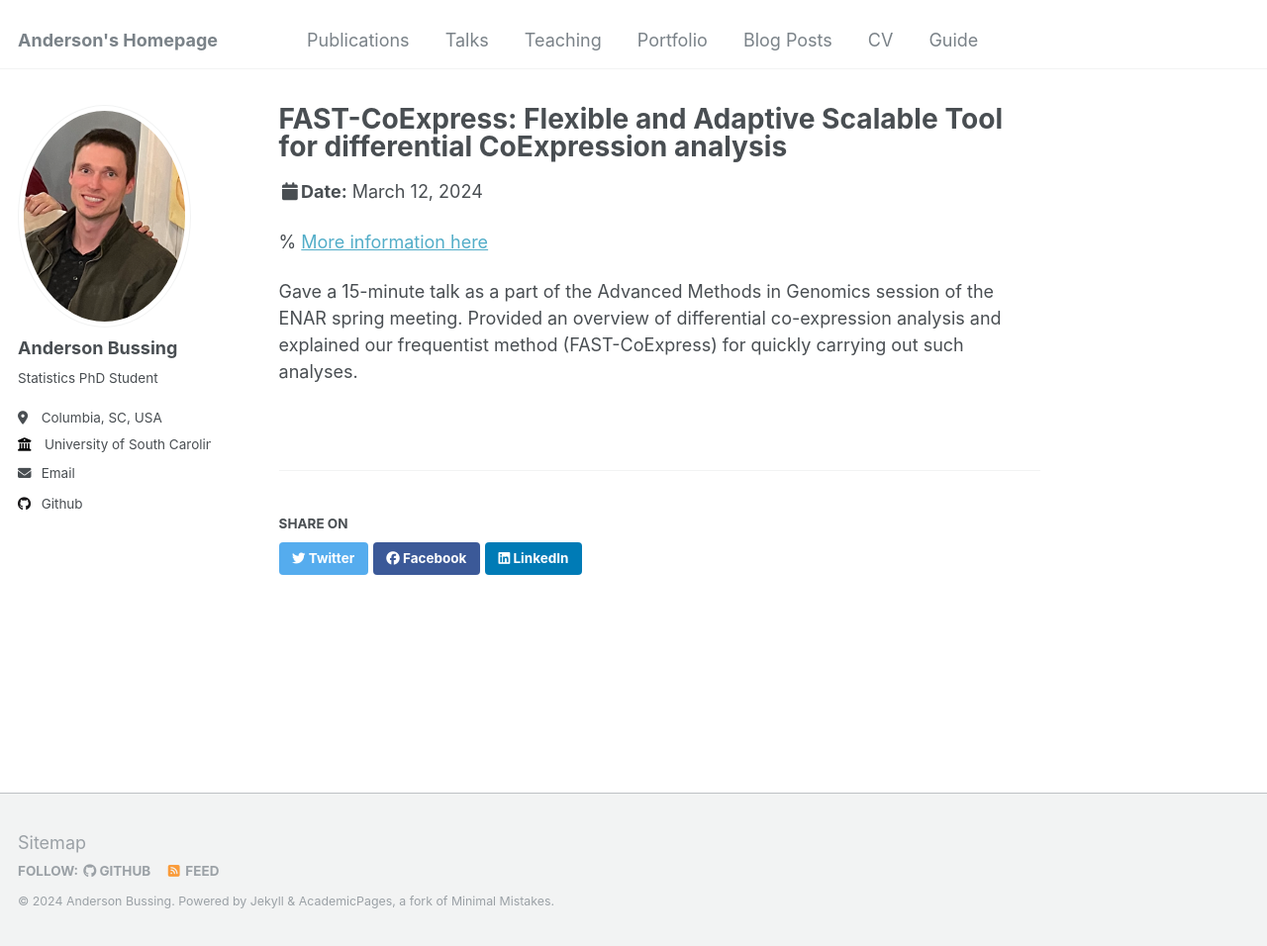
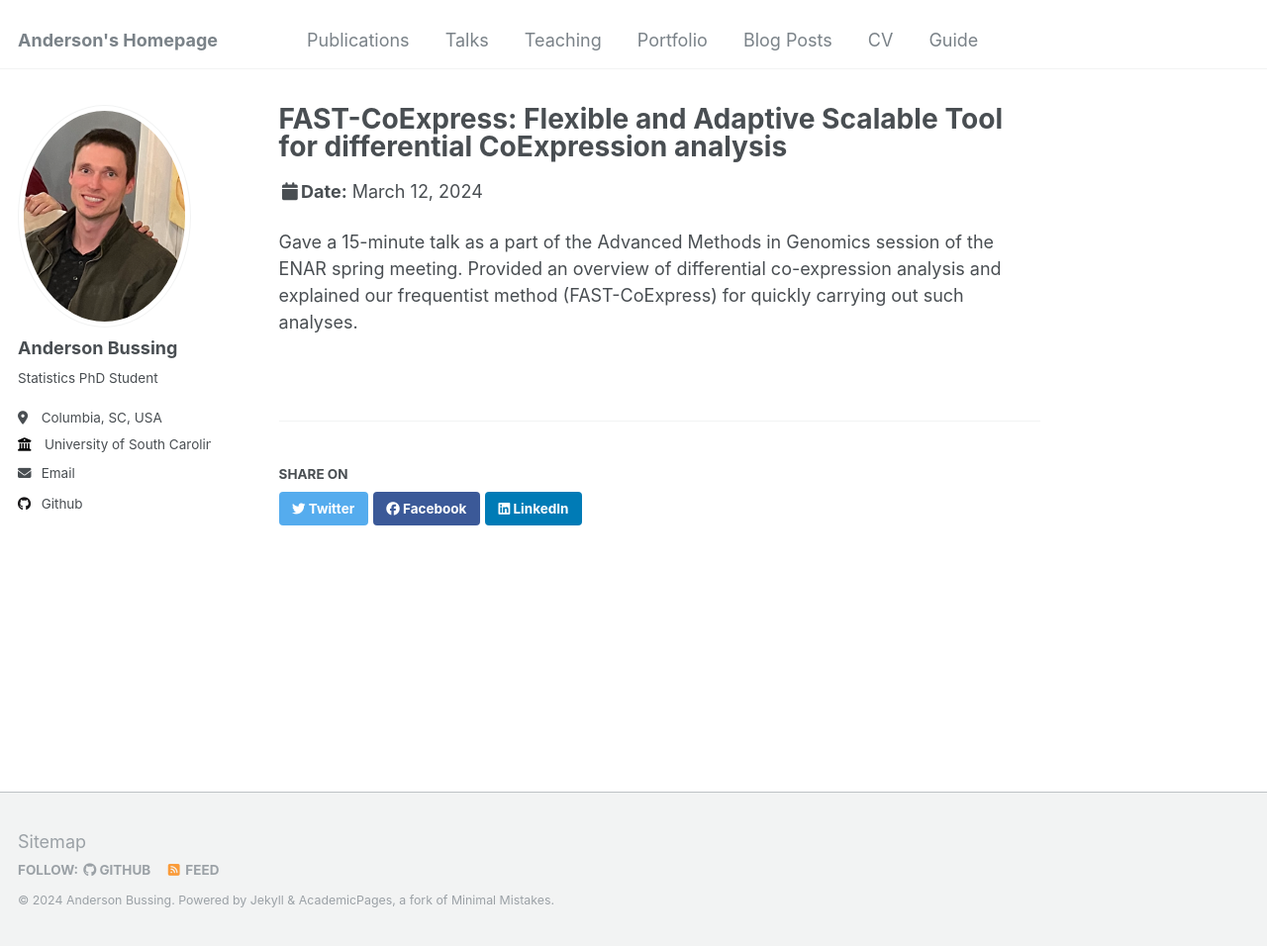
Before and after one commit to abussing/abussing.github.io, a Jekyll site: the page built from _talks/2024-03-12-talk-1.md, in a window 1280 px wide and 956 px high. Shown: the whole window at 99% size. Built offline with Jekyll 4.4.1, drawn with Linux system fonts in a browser that asks for light colours.

Commit message:
Update 2024-03-12-talk-1.md

```diff
--- a/_talks/2024-03-12-talk-1.md
+++ b/_talks/2024-03-12-talk-1.md
@@ -8,6 +8,4 @@ date: 2024-03-12
 location: "Baltimore MA, USA"
 ---
 
-% [More information here](http://exampleurl.com)
-
 Gave a 15-minute talk as a part of the Advanced Methods in Genomics session of the ENAR spring meeting. Provided an overview of differential co-expression analysis and explained our frequentist method (FAST-CoExpress) for quickly carrying out such analyses.
```
